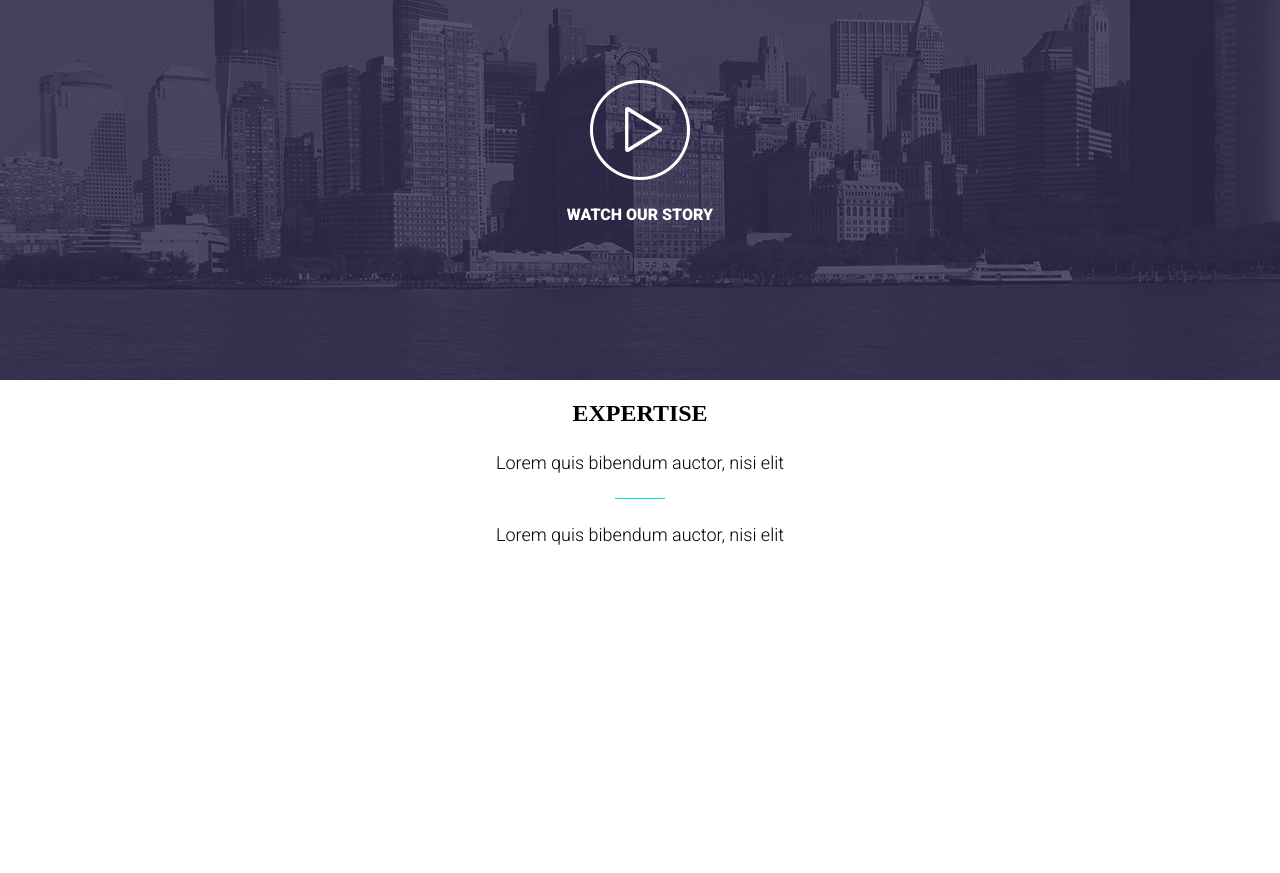
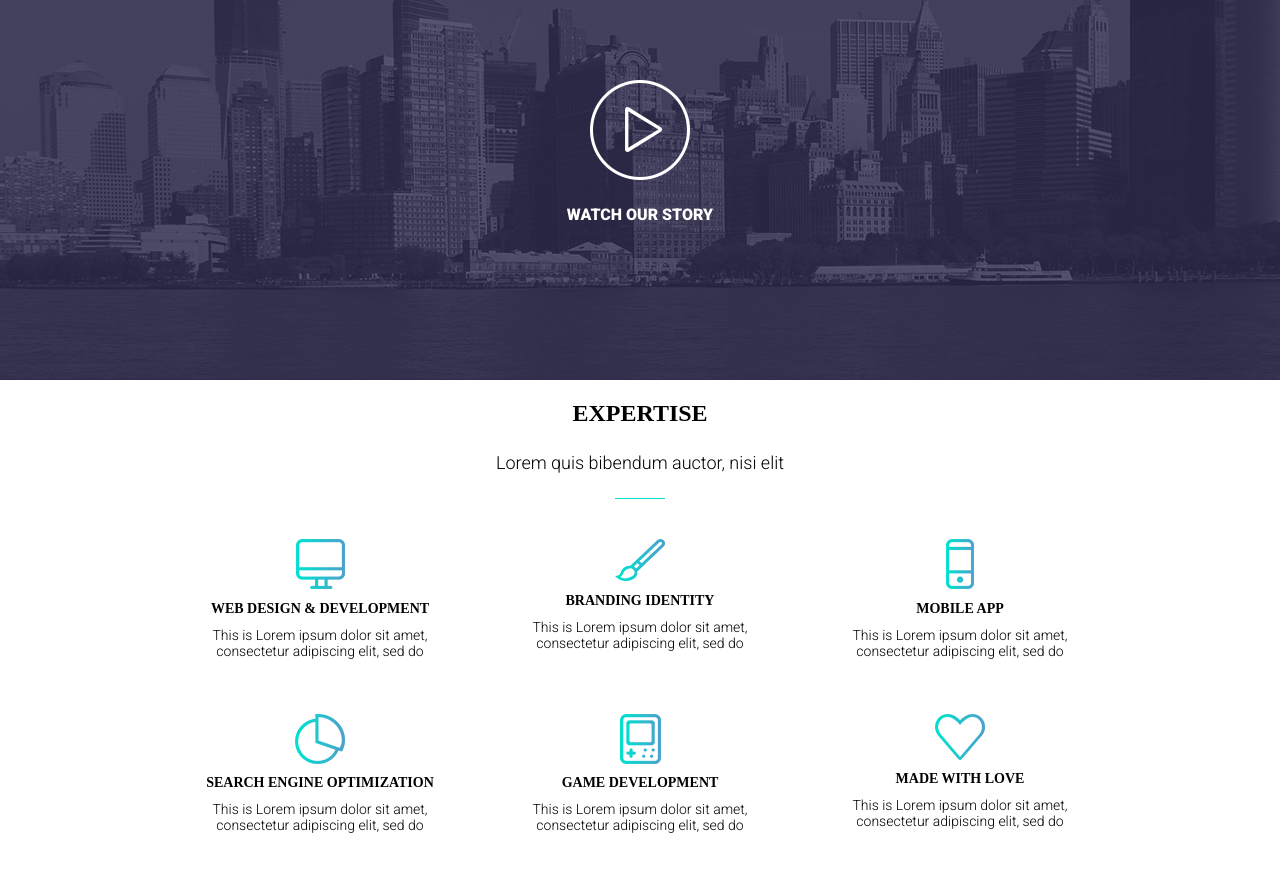
Before and after one commit to Rookiebutgood/tajam, a plain HTML site: page index.html in a window 1280 px wide. Shown: the part 1240-2113 px from the top of the page. Before the commit the page ends 1810 px from the top, so only its background shows below. Drawn offline with nearby package versions, Linux system fonts and the light colour scheme; a web font is replaced by a local one.

Commit message:
New section added

```diff
--- a/index.html
+++ b/index.html
@@ -33,7 +33,9 @@
 <p>This is Photoshop's version  of Lorem Ipsum.
 Proin gravida nibh vel velit auctor aliquet. Aenean sollicitudin, lorem quis bibendum auctor, nisi elit consequat ipsum,
 nec sagittis sem nibh id elit. Duis sed odio sit amet nibh vulputate cursus a sit amet mauris. Morbi accumsan ipsum velit.</p>
+
 <input type='button' value='learn more' class='learnmore'></button>
+
 </div>
 
 </header>
@@ -69,9 +71,50 @@ auctor eu in elit. Class aptent taciti sociosqu ad litora torquent per conubia n
 </section>
 
 <section class='features'>
-<h1> expertise </h1>
+
+<h1>  expertise </h1>
 <p> Lorem quis bibendum auctor, nisi elit </p>
+
 <div id='stroke'> </div>
-<p> Lorem quis bibendum auctor, nisi elit </p>
+
+<div class='featuresgrid'>
+
+<div class='featurecell'>
+<img src='img/feature1.png' class='featuresimg'></img>
+<h1> web design & development</h1>
+<p> This is Lorem ipsum dolor sit amet, consectetur adipiscing elit, sed do </p>
+</div>
+
+<div class='featurecell'>
+<img src='img/feature2.png' class='featuresimg'></img>
+<h1> branding identity</h1>
+<p> This is Lorem ipsum dolor sit amet, consectetur adipiscing elit, sed do </p>
+</div>
+
+<div class='featurecell'>
+<img src='img/feature3.png' class='featuresimg'></img>
+<h1> mobile app</h1>
+<p> This is Lorem ipsum dolor sit amet, consectetur adipiscing elit, sed do </p>
+</div>
+
+<div class='featurecell'>
+<img src='img/feature4.png' class='featuresimg'></img>
+<h1> search engine optimization </h1>
+<p> This is Lorem ipsum dolor sit amet, consectetur adipiscing elit, sed do </p>
+</div>
+
+<div class='featurecell'>
+<img src='img/feature5.png' class='featuresimg'></img>
+<h1> game development</h1>
+<p> This is Lorem ipsum dolor sit amet, consectetur adipiscing elit, sed do </p>
+</div>
+
+<div class='featurecell'>
+<img src='img/feature6.png' class='featuresimg'></img>
+<h1> made with love</h1>
+<p> This is Lorem ipsum dolor sit amet, consectetur adipiscing elit, sed do </p>
+</div>
+
+</div>
 </section>
 </body>
--- a/style.css
+++ b/style.css
@@ -152,3 +152,33 @@ nav a:hover{
 	text-align: center;
 	font-size: 18px;
 }
+
+.featuresgrid{
+	margin-top: 25px;
+	width: 960px;
+	margin-left: auto;
+    margin-right: auto;
+	display: grid;
+	grid-template-columns: repeat(3, 320px);
+}
+.featurecell{
+	margin:15px;
+	}
+
+.featuresimg{
+	display: block;
+	margin-left: auto;
+    margin-right: auto;
+}
+
+.featurecell h1{
+	margin-bottom: 5px;
+	font-size: 14px;
+	text-transform: uppercase;
+	text-align: center;
+}
+
+.featurecell p{
+	margin-top: 10px;
+	font-size: 14px;
+}
```
Also changed, not shown: img/feature1.png (added), img/feature2.png (added), img/feature3.png (added), img/feature4.png (added), img/feature5.png (added), img/feature6.png (added).
